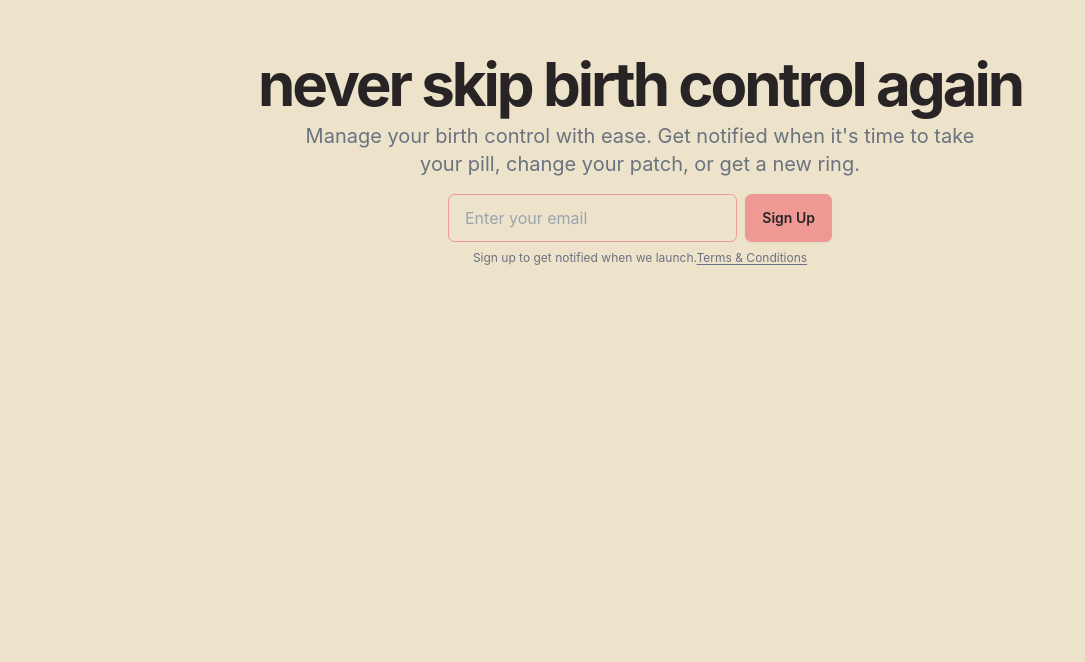
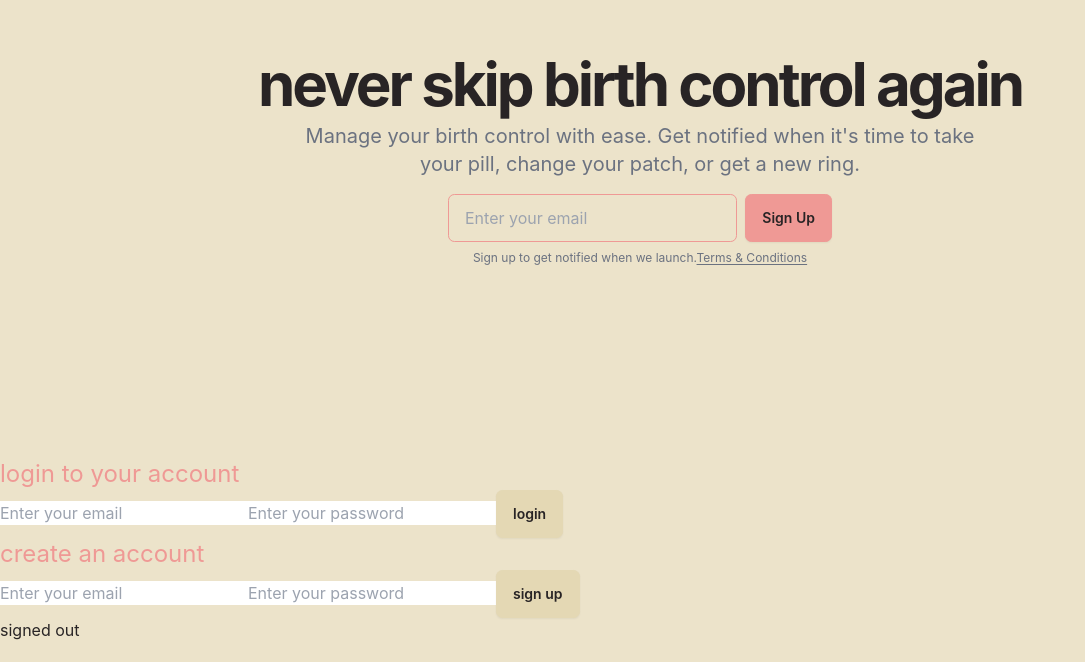
Before and after one commit to CommaHackViolet/CommaApp, a React (Create React App) app: page / in a window 1280 px wide. Shown: the part 138-800 px from the top of the page, without its empty margins (0-1085 px from the left). Built offline with nearby package versions, Linux system fonts and the light colour scheme; no server answers.

Commit message:
Auth context

```diff
--- a/src/App.js
+++ b/src/App.js
@@ -1,6 +1,10 @@
 
 import {BrowserRouter as Router, Routes, Route} from 'react-router-dom'
 import LandingPage from './pages/LandingPage';
+
+import SignIn from './components/SignIn';
+import SignUp from './components/SignUp';
+import AuthDetails from './components/AuthDetails';
 
 function App() {
   return (
@@ -11,6 +15,9 @@ function App() {
 
 
       </Routes>
+      <SignIn></SignIn>
+      <SignUp></SignUp>
+      <AuthDetails></AuthDetails>
     </Router>
   );
 }
--- /dev/null
+++ b/src/components/AuthDetails.jsx
@@ -0,0 +1,38 @@
+import { onAuthStateChanged, signOut } from 'firebase/auth'
+import React, {useEffect, useState} from 'react'
+import { auth } from '../firebase'
+
+function AuthDetails() {
+    const [authUser, setAuthUser] = useState(null)
+
+    useEffect(() => {
+        const listen = onAuthStateChanged(auth, (user) => {
+            if(user) {
+                setAuthUser(user)
+            } else {
+                setAuthUser(null)
+            }
+        })
+
+        return () => {
+            listen()
+        }
+    }, [])
+
+    const signOutHandler = () => {
+        signOut(auth).then(() => {
+            console.log('signed out')
+        })
+    }
+  return (
+    <div>
+        {authUser
+            ?
+            <button className="btn btn-outline" onClick={signOutHandler}>Sign Out</button>
+            :
+            <p>signed out</p>}
+    </div>
+  )
+}
+
+export default AuthDetails
--- a/src/components/SignIn.jsx
+++ b/src/components/SignIn.jsx
@@ -1,28 +1,22 @@
 import React, {useState} from 'react'
-import {auth} from '../firebase'
-import { signInWithEmailAndPassword } from 'firebase/auth'
+
+import { useAuth } from '../context/AuthContext'
 
 const SignIn = () => {
+
+    const {signInHandler} = useAuth()
 
     const [email, setEmail] = useState('')
     const [password, setPassword] = useState('')
 
-    const signInHandler = (e) => {
-        e.preventDefault()
-        signInWithEmailAndPassword(auth, email, password)
-        .then((useCredential) => {
-            const user = useCredential.user
-            console.log(user)
-        }).catch((error) => {
-            console.log(error)
-        })
-    }
 
   return (
     <div>
-        <h1 className="text-2xl text-primary">Sign In</h1>
+        <h1 className="text-2xl text-primary">login to your account</h1>
 
-        <form onSubmit={signIn}>
+        <form onSubmit={(e) => {
+            signInHandler(e, email, password)
+        }}>
             <input type="email"
                 placeholder='Enter your email'
                 value={email}
@@ -33,7 +27,7 @@ const SignIn = () => {
                 value={password}
                 onChange={(e) => setPassword(e.target.value)}
                 />
-            <button className="btn" type='submit'></button>
+            <button className="btn" type='submit'>login</button>
         </form>
     </div>
   )
--- /dev/null
+++ b/src/components/SignUp.jsx
@@ -0,0 +1,42 @@
+import React, {useState} from 'react'
+import {auth} from '../firebase'
+import { createUserWithEmailAndPassword } from 'firebase/auth'
+
+const SignUp = () => {
+
+    const [email, setEmail] = useState('')
+    const [password, setPassword] = useState('')
+
+    const signUpHandler = (e) => {
+        e.preventDefault()
+        createUserWithEmailAndPassword(auth, email, password)
+        .then((useCredential) => {
+            const user = useCredential.user
+            console.log(user)
+        }).catch((error) => {
+            console.log(error)
+        })
+    }
+
+  return (
+    <div>
+        <h1 className="text-2xl text-primary">create an account</h1>
+
+        <form onSubmit={signUpHandler}>
+            <input type="email"
+                placeholder='Enter your email'
+                value={email}
+                onChange={(e) => setEmail(e.target.value)}
+                />
+            <input type="password"
+                placeholder='Enter your password'
+                value={password}
+                onChange={(e) => setPassword(e.target.value)}
+                />
+            <button className="btn" type='submit'>sign up</button>
+        </form>
+    </div>
+  )
+}
+
+export default SignUp
--- /dev/null
+++ b/src/context/AuthContext.js
@@ -0,0 +1,76 @@
+import React, { createContext, useContext, useEffect, useState } from 'react';
+import { onAuthStateChanged, signOut, signInWithEmailAndPassword, createUserWithEmailAndPassword } from 'firebase/auth'
+import { auth } from '../firebase'
+import {  } from 'firebase/auth'
+
+// Create context
+const AuthContext = createContext();
+
+// Custom hook to use auth context
+export const useAuth = () => useContext(AuthContext);
+
+// Provider component
+export const AuthProvider = ({ children }) => {
+
+  const [currentUser, setCurrentUser] = useState(null)
+  const [loading, setLoading] = useState(true);
+
+// SIGN UP
+  const signUpHandler = (e, email, password) => {
+    e.preventDefault()
+    createUserWithEmailAndPassword(auth, email, password)
+    .then((useCredential) => {
+        const user = useCredential.user
+        console.log(user)
+    }).catch((error) => {
+        console.log(error)
+    })
+}
+
+// SIGN IN
+  const signInHandler = (e, email, password) => {
+    e.preventDefault()
+    signInWithEmailAndPassword(auth, email, password)
+    .then((useCredential) => {
+        const user = useCredential.user
+        console.log(user)
+    }).catch((error) => {
+        console.log(error)
+    })
+}
+
+// SIGN OUT
+  const signOutHandler = () => {
+    signOut(auth).then(() => {
+        console.log('signed out')
+    })
+}
+
+  // Listen for user state changes
+  useEffect(() => {
+    const listen = onAuthStateChanged(auth, (user) => {
+      if(user) {
+          setCurrentUser(user)
+      } else {
+          setCurrentUser(null)
+      }
+  })
+
+  return () => {
+      listen()
+  }
+  }, []);
+
+  // The value provided to the context consumers
+  const value = {
+    signOutHandler,
+    signInHandler,
+    signUpHandler
+  };
+
+  return (
+    <AuthContext.Provider value={value}>
+      {children}
+    </AuthContext.Provider>
+  );
+};
--- a/src/firebase.js
+++ b/src/firebase.js
@@ -17,5 +17,5 @@ const firebaseConfig = {
 
 // Initialize Firebase
 const app = initializeApp(firebaseConfig);
-const auth = getAuth(app)
-export default getFirestore()
+export const auth = getAuth(app)
+const db = getFirestore(app)
--- a/src/index.js
+++ b/src/index.js
@@ -2,11 +2,14 @@ import React from 'react';
 import ReactDOM from 'react-dom/client';
 import './index.css';
 import App from './App';
+import { AuthProvider } from './context/AuthContext';
 
 
 const root = ReactDOM.createRoot(document.getElementById('root'));
 root.render(
   <React.StrictMode>
-    <App />
+   <AuthProvider>
+      <App />
+    </AuthProvider>
   </React.StrictMode>
 );
```
